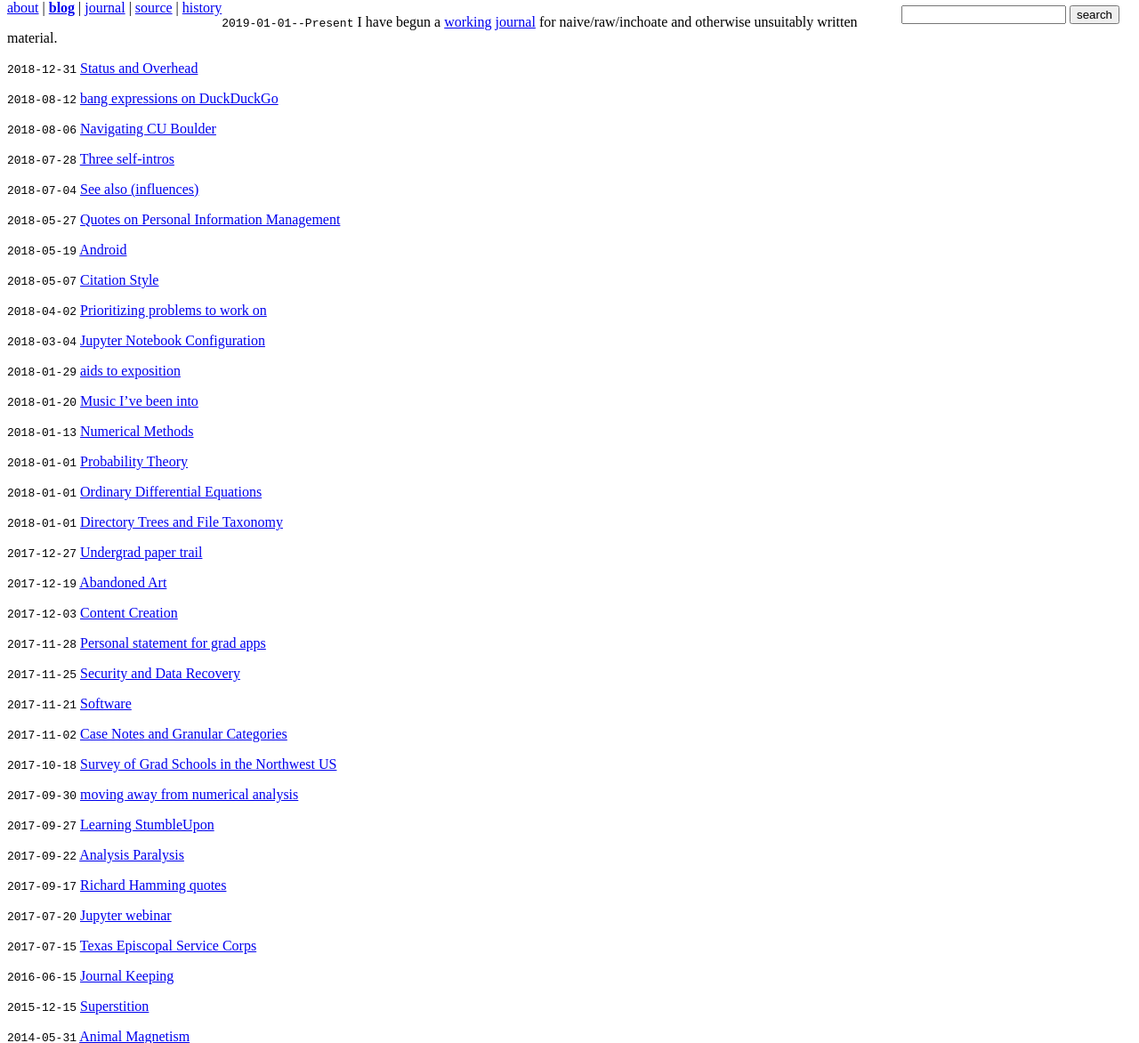
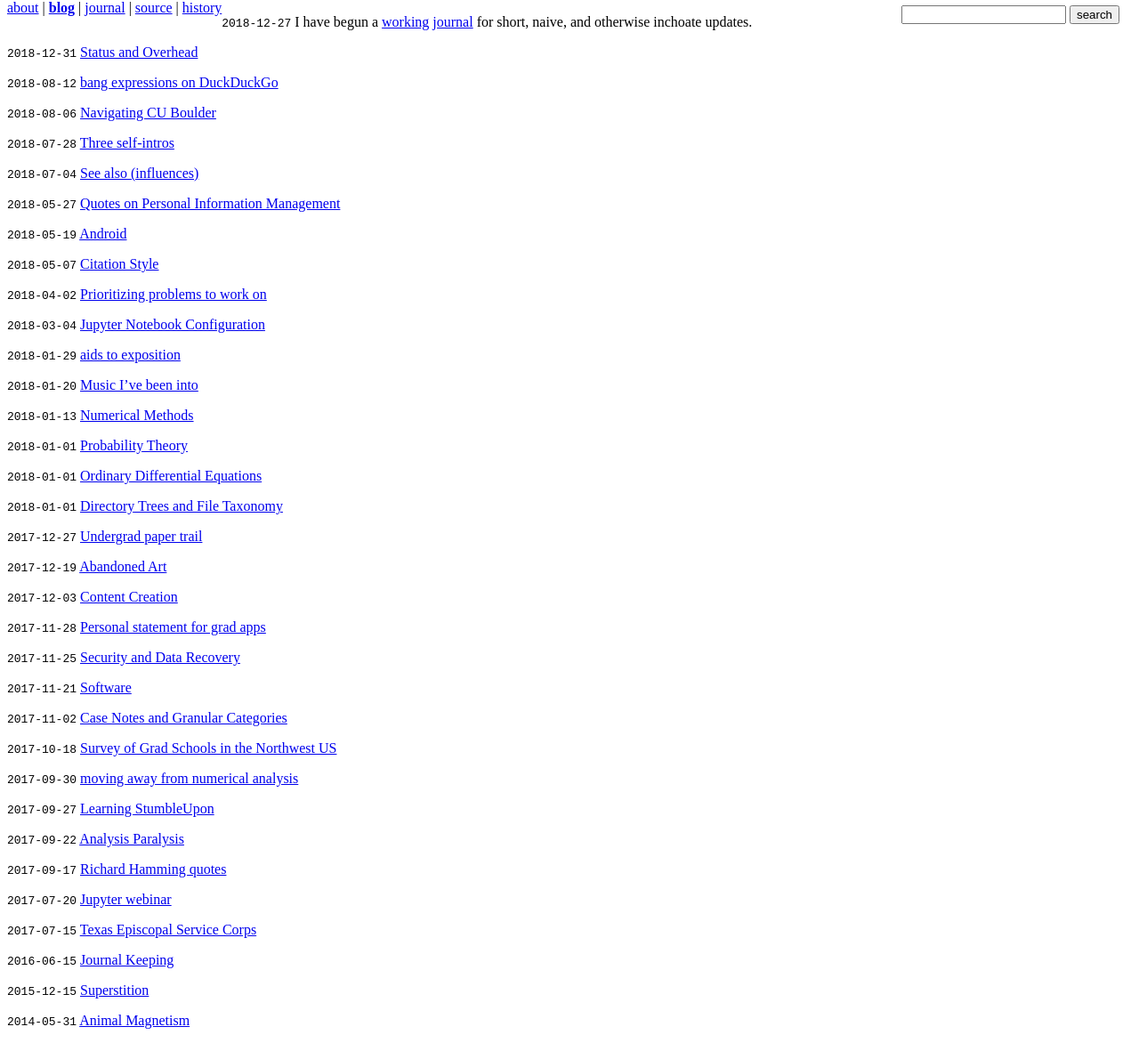
Before and after one commit to coltongrainger/blog, a Jekyll site: the page built from index.md, in a window 1280 px wide. Shown: the part 108-1280 px from the top of the page at 89% size. Built offline with Jekyll 4.4.1, drawn with Linux system fonts in a browser that asks for light colours; our own code applies the rules of GitHub Pages for plain Markdown files; grey boxes are pictures that could not be loaded.

Commit message:
Rephrase.

```diff
--- a/index.md
+++ b/index.md
@@ -3,7 +3,7 @@ title: blog
 order: 1
 ---
 
-`2019-01-01--Present` I have begun a [<i class="fas fa-images"></i> working journal](https://journal.coltongrainger.com) for naive/raw/inchoate and otherwise unsuitably written material.
+`2018-12-27` I have begun a [<i class="fas fa-images"></i> working journal](https://journal.coltongrainger.com) for short, naive, and otherwise inchoate updates.
 
 {% for post in site.posts %}
 `{{ post.date | date: "%Y-%m-%d" }}` [{{ post.title }}]({{ post.url }})
```
